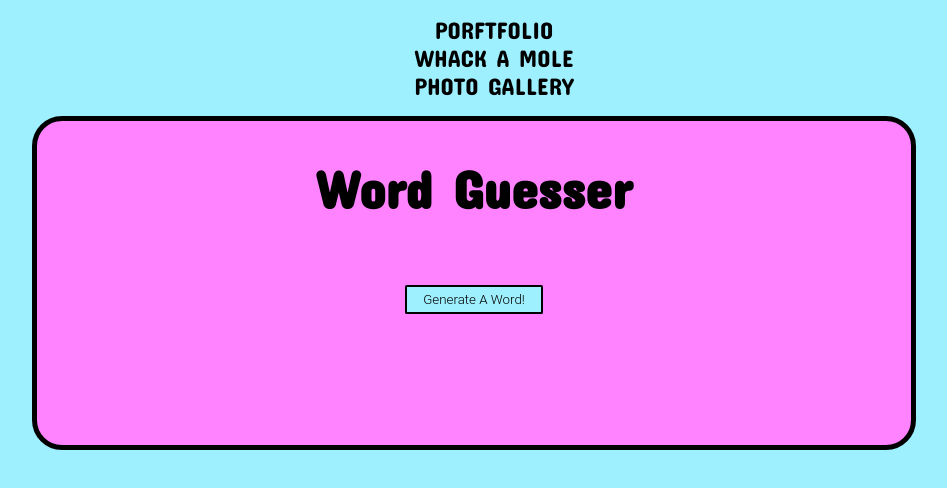
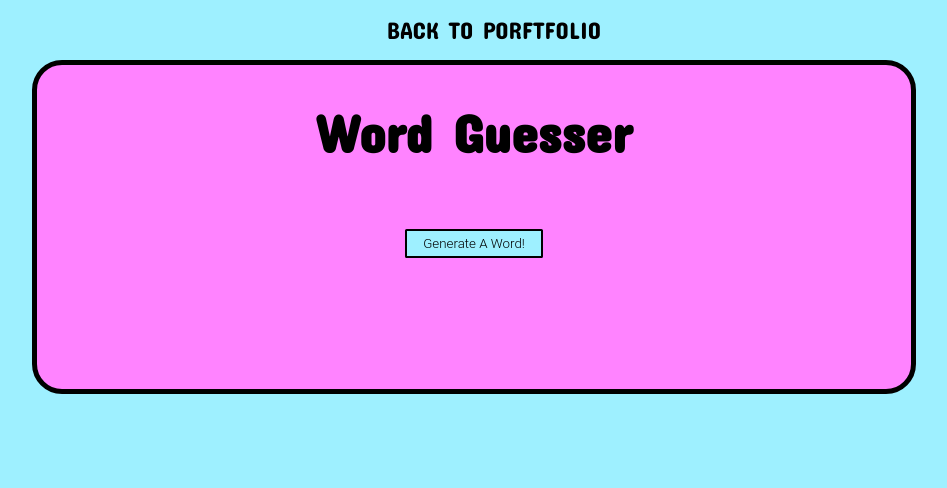
Before and after one commit to ty730/web-portfolio, a website: page public/guess.html in a window 1280 px wide. Shown: the whole page, without its empty margins (166-1113 px from the left). Drawn offline with Linux system fonts and the light colour scheme.

Commit message:
Changed navs

```diff
--- a/public/guess.html
+++ b/public/guess.html
@@ -22,13 +22,7 @@
       <nav>
         <ul>
           <li>
-            <a href="index.html">Porftfolio</a>
-          </li>
-          <li>
-            <a href="whack.html">Whack A Mole</a>
-          </li>
-          <li>
-            <a href="photo.html">Photo Gallery</a>
+            <a href="index.html">Back to Porftfolio</a>
           </li>
         </ul>
       </nav>
```
Also changed, not shown: public/photo.html (+1 -7 lines).
